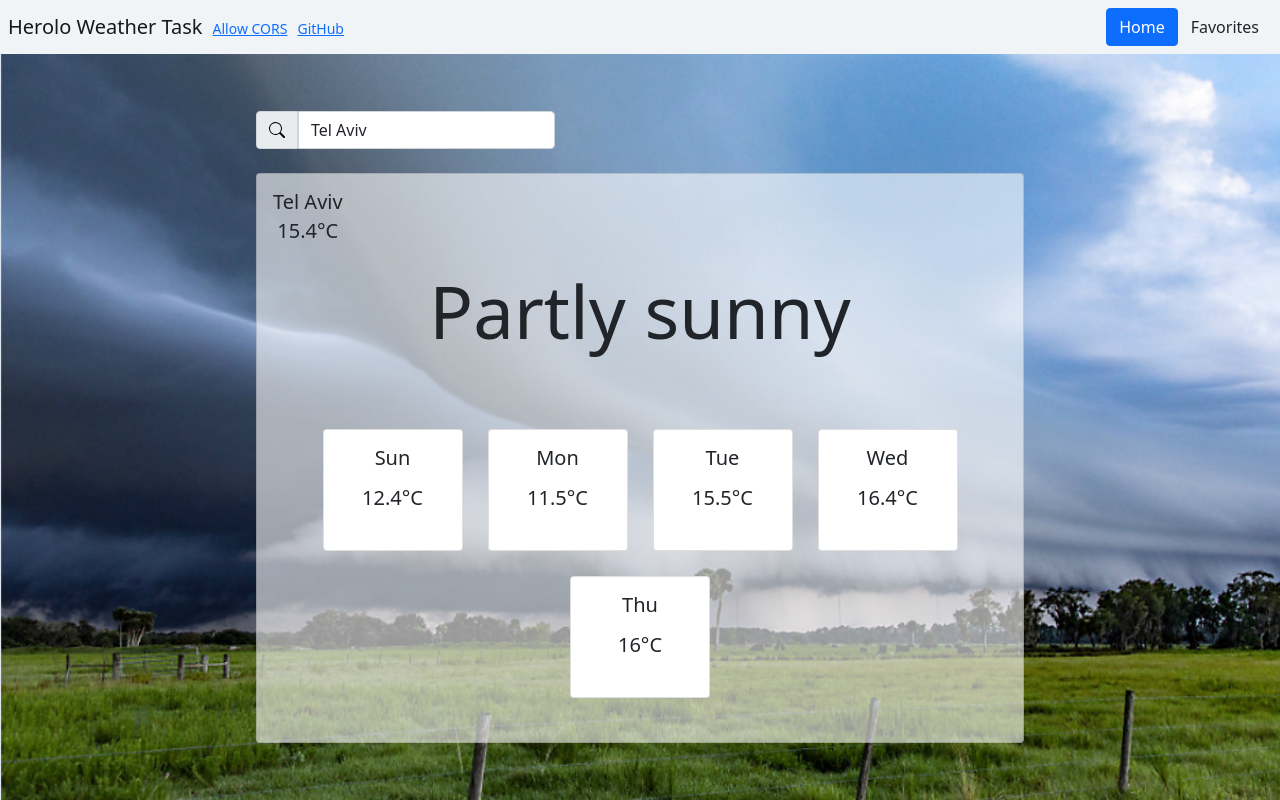
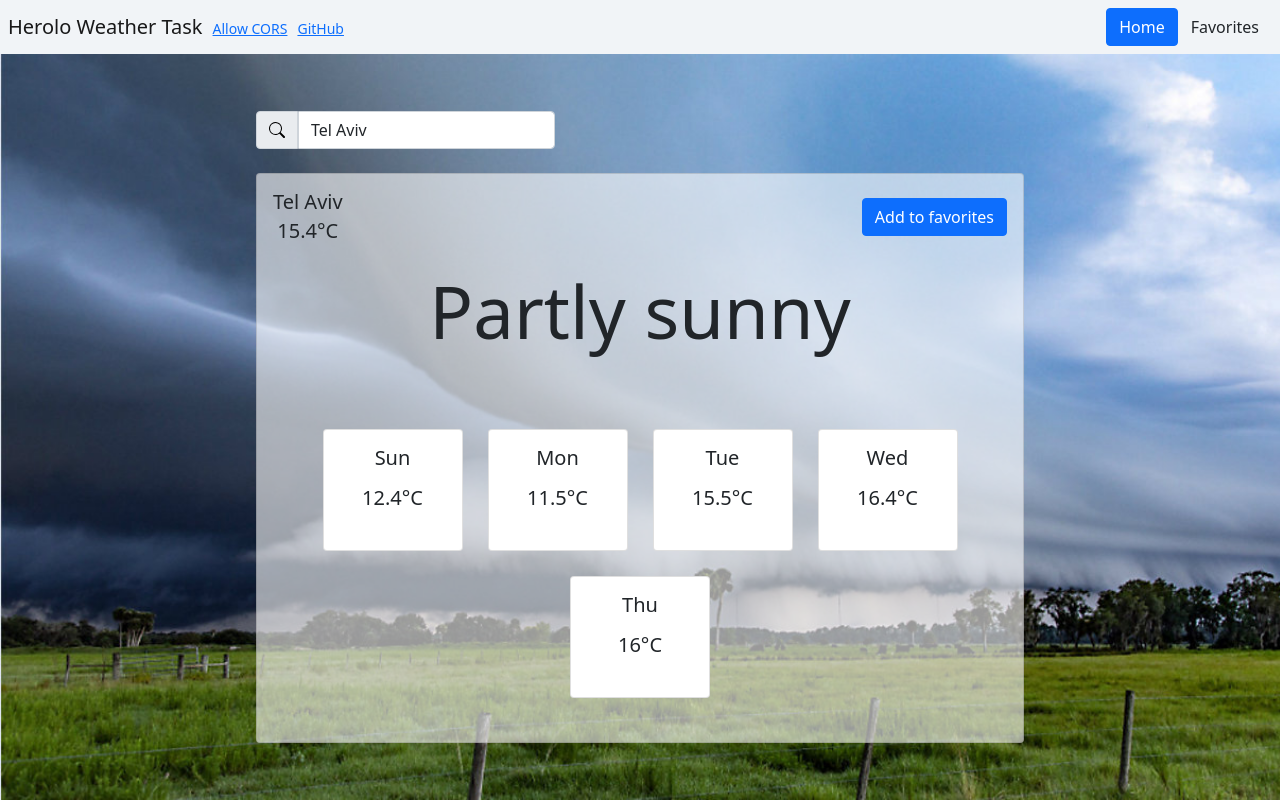
Before and after one commit to asaf11108/asaf-regev-21-03-2021, a Vue app: page / in a window 1280 px wide. Built offline with nearby package versions, Linux system fonts and the light colour scheme.

Commit message:
store issues

```diff
--- a/src/store/index.ts
+++ b/src/store/index.ts
@@ -10,23 +10,16 @@ export interface State {
     active: string | null;
 }
 
-export const key: InjectionKey<Store<State>> = Symbol()
-
-// define your own `useStore` composition function
-export function useStore() {
-  return baseUseStore(key)
-}
-
 export default createStore<State>({
   state: {
-    entities: {} as { [key: string]: FavoriteLocation },
-    ids: [] as string[],
+    entities: {},
+    ids: [],
     loading: false,
-    error: null as string | null,
-    active: null as string | null
+    error: null,
+    active: null
   },
   mutations: {
-    setLoading(state, loading) {
+    setLoading(state, loading: boolean) {
       state.loading = loading;
     },
     addEntity(state, favoriteLocation: FavoriteLocation) {
@@ -39,14 +32,14 @@ export default createStore<State>({
     }
   },
   actions: {
-    setLoading({ commit }) {
-      commit('setLoading')
+    setLoading({ commit }, loading: boolean) {
+      commit('setLoading', loading)
     },
-    addEntity({ commit }) {
-      commit('addEntity')
+    addEntity({ commit }, favoriteLocation: FavoriteLocation) {
+      commit('addEntity', favoriteLocation)
     },
-    removeEntity({ commit }) {
-      commit('removeEntity')
+    removeEntity({ commit }, id: string) {
+      commit('removeEntity', id)
     }
   },
   modules: {},
@@ -57,5 +50,6 @@ export default createStore<State>({
       return state.entities[id];
     }
   },
-  strict: true
+  strict: true,
+  devtools: !JSON.parse(process.env.VUE_APP_PRODUCTION)
 });
--- a/src/views/Home/Home.html
+++ b/src/views/Home/Home.html
@@ -1,17 +1,17 @@
 <div class="home">
   <Autocomplete :selectedOptionProp="selectedOption" @select="handleSelect" />
 
-  <div class="home__card card">
+  <div class="home__card card" v-if="favoriteLocation">
 
       <h5 class="home__title card-title">
         <span>
           <span>{{favoriteLocation.locationName}}</span>
           <span>{{favoriteLocation.temperature}}&#176;C</span>
         </span>
-        <!-- <button class="btn btn-primary" :disabled="$store"
-          @click="favoriteClick(favoriteLocation.isFavorite)">
-          {{favoriteLocation.isFavorite ? 'Remove from favorites' : 'Add to favorites' }}
-        </button> -->
+        <button class="btn btn-primary" :disabled="selectLoading"
+          @click="favoriteClick()">
+          {{false ? 'Remove from favorites' : 'Add to favorites' }}
+        </button>
       </h5>
 
       <div class="home__body card-body">
--- a/src/views/Home/Home.ts
+++ b/src/views/Home/Home.ts
@@ -1,11 +1,12 @@
+import { FavoriteLocation } from './../../store/favorite-location.interface';
 import { Forecast as IForecast } from "./../../interfaces/forecast";
 import { IApiService } from "./../../services/api,interface";
-import { defineComponent, inject, reactive, ref } from "vue";
+import { computed, defineComponent, inject } from "vue";
 import Autocomplete from "../../components/Autocomplete/index.vue";
 import Forecast from "../../components/Forecast/index.vue";
 import { Location } from "../../interfaces/location";
 import { format } from "date-fns";
-import { useStore } from "../../store";
+import { useStore } from "vuex";
 
 export default defineComponent({
   name: "Home",
@@ -14,15 +15,19 @@ export default defineComponent({
     Forecast,
   },
   setup() {
-    const store = useStore();
-    const selectedOption: Location = reactive({
+    const selectedOption = {
       key: "215854",
       localizedName: "Tel Aviv",
-    });
-    const favoriteLocation = ref({}); //interface
-    const apiService = inject("apiService") as IApiService;
-    const getFavoriteData = (selectedOption: Location) => {
-      Promise.all([
+    };
+    const apiService = inject<IApiService>("apiService")!;
+
+    const store = useStore();
+    const selectLoading = computed<boolean>(() => store.getters.selectLoading);
+    let favoriteLocation = computed<FavoriteLocation>(() => store.getters.selectEntityById(selectedOption.key));
+
+    const getFavoriteData = (selectedOption: Location): Promise<void> => {
+      store.dispatch('setLoading', true);
+      return Promise.all([
         apiService.getCurrentConditions(selectedOption.key),
         apiService.getForecasts(selectedOption.key),
       ]).then((res) => {
@@ -32,24 +37,30 @@ export default defineComponent({
           temperature: forecast.Temperature.Minimum.Value,
         }));
 
-        favoriteLocation.value = {
+        store.commit('addEntity', {
           id: selectedOption.key,
           locationName: selectedOption.localizedName,
           temperature: currentConditions.Temperature.Metric.Value,
           weatherText: currentConditions.WeatherText,
           icon: currentConditions.WeatherIcon.toString(),
           forecasts,
-          isFavorite: false,
-        };
+        });
+        store.dispatch('setLoading', false);
       });
     };
 
     getFavoriteData(selectedOption);
 
     const handleSelect = (selectedOption: Location) => {
-      getFavoriteData(selectedOption);
+      getFavoriteData(selectedOption).then(() => {
+        favoriteLocation = computed<FavoriteLocation>(() => store.getters.selectEntityById(selectedOption.key));
+      });
     };
 
-    return { selectedOption, favoriteLocation, handleSelect };
+    const handleFavorite = (isFavorite: boolean) => {
+      console.log('handleFavorite', )
+    }
+
+    return { selectedOption, favoriteLocation, handleSelect, handleFavorite, selectLoading };
   },
 });
```
